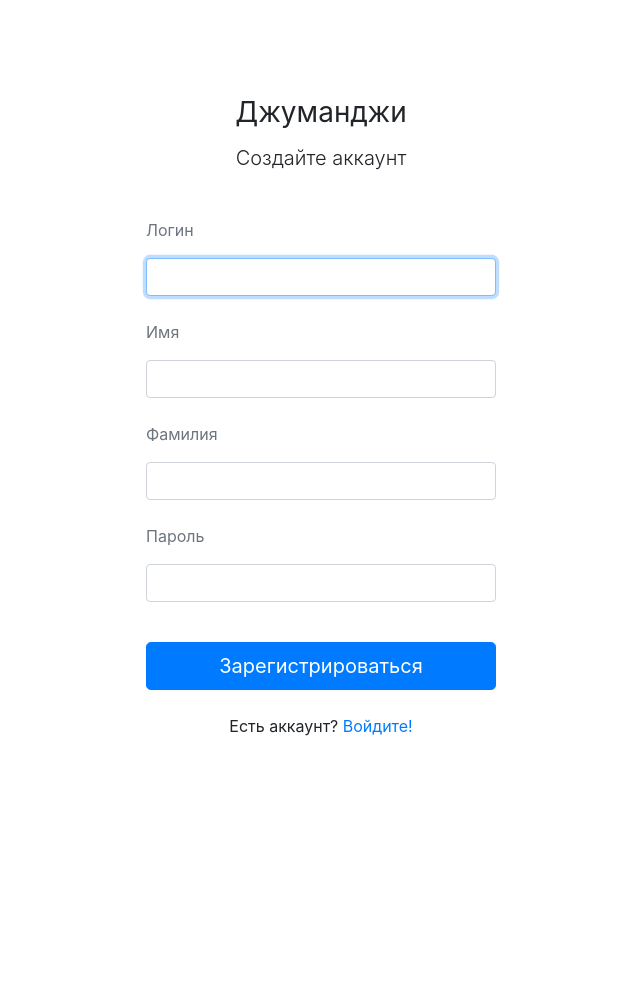
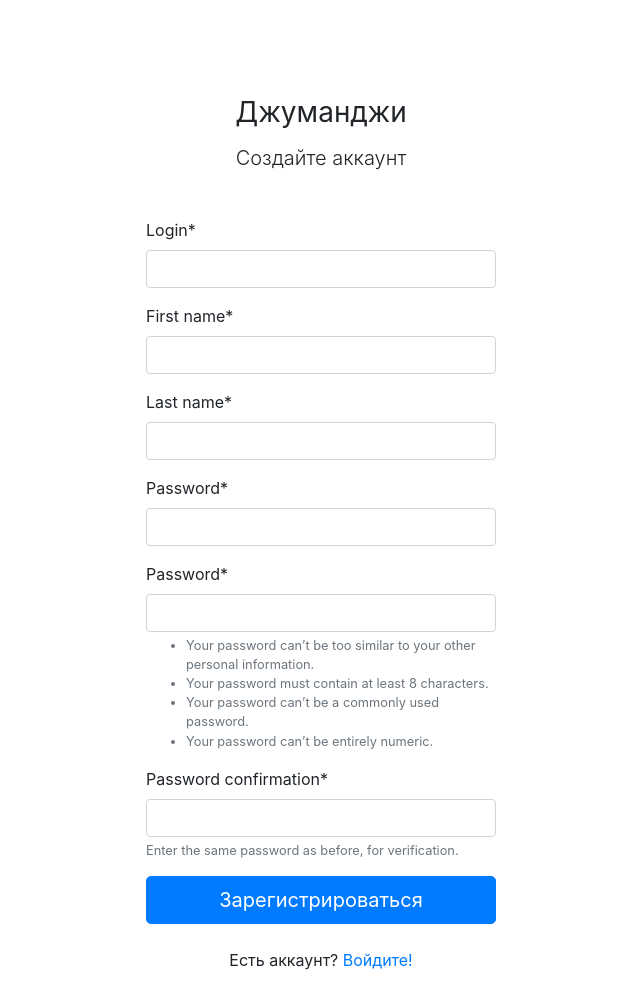
Before and after one commit to Julia-Kh/stepik_vacancies_django_course, a Django app: page /signup/ in a window 1280 px wide. Shown: the whole page, without its empty margins (319-959 px from the left). Before the commit the page ends 736 px from the top, so only its background shows below. Run offline with Django 3.2, Linux system fonts and the light colour scheme; some libraries are stand-ins or nearby versions.

Commit message:
Первая попытка реализации формы регистрации

```diff
--- a/stepik_vacancies_django_course/settings.py
+++ b/stepik_vacancies_django_course/settings.py
@@ -117,3 +117,5 @@ MEDIA_SPECIALITY_IMAGE_DIR = 'speciality_images'
 LOGIN_REDIRECT_URL = '/'
 
 LOGOUT_REDIRECT_URL = '/login'
+
+CRISPY_TEMPLATE_PACK = 'bootstrap4'
--- a/stepik_vacancies_django_course/urls.py
+++ b/stepik_vacancies_django_course/urls.py
@@ -6,13 +6,13 @@ from django.urls import include
 from django.urls import path
 
 from vacancies.views import LogInView
-from vacancies.views import SignUpView
+from vacancies.views import sign_up_view
 
 
 urlpatterns = [
     path('login/', LogInView.as_view()),
     path('logout/', LogoutView.as_view()),
-    path('signup/', SignUpView.as_view()),
+    path('signup/', sign_up_view),
     path('admin/', admin.site.urls),
 
     path('', include('vacancies.urls')),
--- a/templates/index.html
+++ b/templates/index.html
@@ -1,4 +1,4 @@
-{% extends 'base.html' %}
+{% extends 'vacancies/base.html' %}
 {% load static %}
 {% block container %}
 
--- a/templates/signup.html
+++ b/templates/signup.html
@@ -1,3 +1,5 @@
+{% load crispy_forms_tags %}
+
 <!DOCTYPE html>
 <html lang="ru">
 
@@ -17,29 +19,9 @@
             <h1 class="h3 mb-3 font-weight-normal">Джуманджи</h1>
             <p class="h5 font-weight-light">Создайте аккаунт</p>
           </div>
-          <div class="mt-5 form-label-group">
-            <p class="text-muted">Логин</p>
-            <input type="text" id="inputLogin" class="form-control" required autofocus>
-            <label for="inputLogin"></label>
-          </div>
-
-          <div class=" form-label-group">
-            <p class="text-muted">Имя</p>
-            <input type="text" id="inputName" class="form-control" required >
-            <label for="inputName"></label>
-          </div>
-
-          <div class=" form-label-group">
-            <p class="text-muted">Фамилия</p>
-            <input type="text" id="inputSurname" class="form-control" required >
-            <label for="inputSurname"></label>
-          </div>
-
-          <div class="form-label-group">
-            <p class="text-muted"> Пароль</p>
-            <input type="password" id="inputPassword" class="form-control" required>
-            <label for="inputPassword"></label>
-          </div>
+		  <div class="mt-5 form-label-group">
+          {% crispy form %}
+		  </div>
           <div class="checkbox mb-3"></div>
           <button class="btn btn-primary btn-lg btn-block" type="submit">Зарегистрироваться</button>
         </form>
--- a/templates/base.html
+++ b/templates/vacancies/base.html
@@ -6,6 +6,7 @@
     <meta name="viewport" content="width=device-width, initial-scale=1.0, user-scalable=no">
     <link rel="stylesheet" href="https://stackpath.bootstrapcdn.com/bootstrap/4.3.1/css/bootstrap.min.css"
           integrity="sha384-ggOyR0iXCbMQv3Xipma34MD+dH/1fQ784/j6cY/iJTQUOhcWr7x9JvoRxT2MZw1T" crossorigin="anonymous">
+    <title>{% block title %}{% endblock %}</title>
 </head>
 
 <body>
--- a/templates/vacancies/company-create.html
+++ b/templates/vacancies/company-create.html
@@ -1,4 +1,4 @@
-{% extends 'base.html' %}
+{% extends 'vacancies/base.html' %}
 {% block container %}
 
     <main class="container mt-3 pb-5">
--- a/templates/vacancies/company-edit.html
+++ b/templates/vacancies/company-edit.html
@@ -1,4 +1,4 @@
-{% extends 'base.html' %}
+{% extends 'vacancies/base.html' %}
 {% block container %}
 
     <main class="container mt-3 pb-5">
--- a/templates/vacancies/company.html
+++ b/templates/vacancies/company.html
@@ -1,4 +1,4 @@
-{% extends 'base.html' %}
+{% extends 'vacancies/base.html' %}
 {% load static %}
 {% block container %}
 
--- a/templates/vacancies/list_of_vacancies.html
+++ b/templates/vacancies/list_of_vacancies.html
@@ -1,4 +1,4 @@
-{% extends 'base.html' %}
+{% extends 'vacancies/base.html' %}
 {% block container %}
 
     <main class="container mt-3">
--- a/templates/vacancies/vacancy.html
+++ b/templates/vacancies/vacancy.html
@@ -1,4 +1,4 @@
-{% extends 'base.html' %}
+{% extends 'vacancies/base.html' %}
 {% load static %}
 {% block container %}
 
--- a/vacancies/forms.py
+++ b/vacancies/forms.py
@@ -1,8 +1,20 @@
 from django import forms
+from django.contrib.auth.forms import UserCreationForm
+from django.contrib.auth.models import User
+from crispy_forms.helper import FormHelper
+from crispy_forms.layout import Submit
 
 
-class SignUpForm(forms.Form):
+class SignUpForm(UserCreationForm):
     login = forms.CharField(min_length=3)
     first_name = forms.CharField()
     last_name = forms.CharField()
     password = forms.PasswordInput()
+    class Meta:
+        model = User
+        fields = ('login', 'first_name', 'last_name', 'password')
+
+    def __init__(self, *args, **kwargs):
+        super().__init__(*args, **kwargs)
+        self.helper = FormHelper()
+        self.helper.form_method = 'post'
--- a/vacancies/views.py
+++ b/vacancies/views.py
@@ -1,10 +1,9 @@
-from django.contrib.auth.forms import UserCreationForm
 from django.contrib.auth.views import LoginView
 from django.db.models import Count
 from django.http import HttpResponseNotFound
 from django.http import HttpResponseServerError
 from django.shortcuts import get_object_or_404
-from django.views.generic import CreateView
+from django.shortcuts import render
 from django.views.generic import TemplateView
 
 from .forms import SignUpForm
@@ -70,14 +69,18 @@ class VacancyView(TemplateView):
         return context
 
 
-class SignUpView(CreateView):
-    form_class = UserCreationForm
-    success_url = 'login'
-    template_name = 'signup.html'
-    def get_context_data(self, **kwargs):
-        context = super(SignUpView, self).get_context_data(**kwargs)
-        context['sign_up_form'] = SignUpForm
-        return context
+def sign_up_view(request):
+    data = {}
+    if request.method == 'POST':
+        form = SignUpForm(request.POST)
+        if form.is_valid():
+            form.save()
+            data['form'] = form
+            return render(request, 'signup.html', data)
+    else:
+        form = SignUpForm()
+        data['form'] = form
+        return render(request, 'signup.html', data)
 
 
 class LogInView(LoginView):
```
